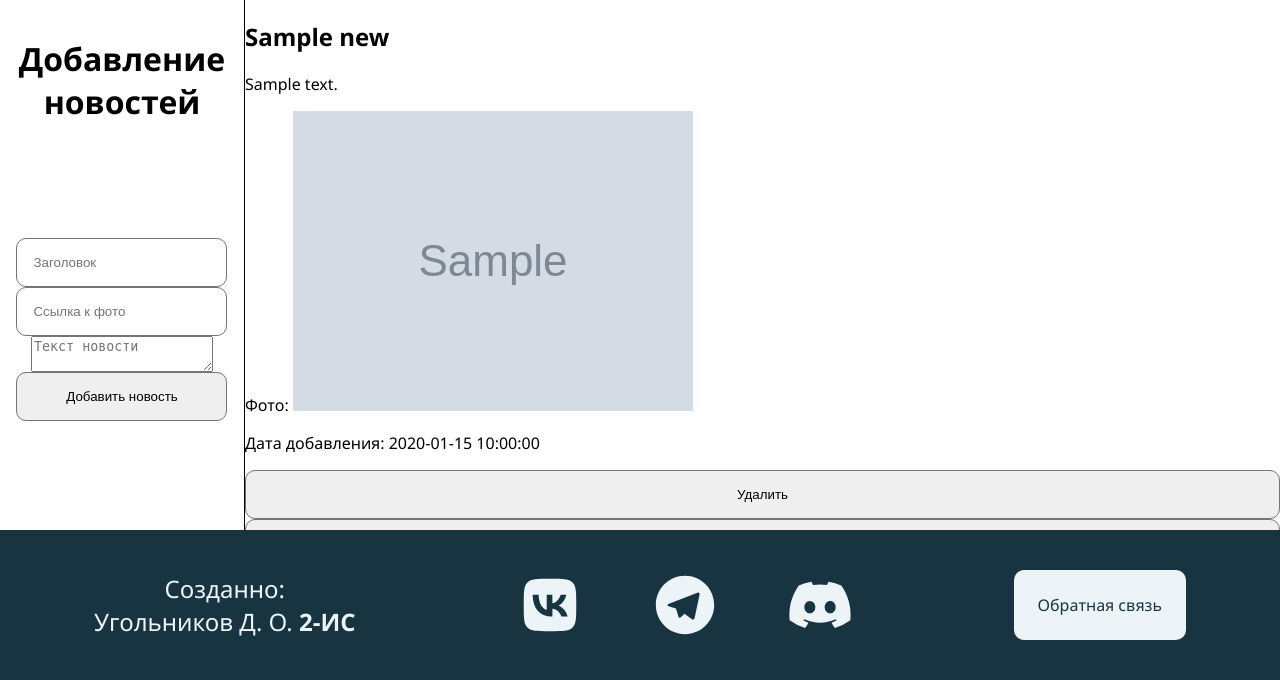
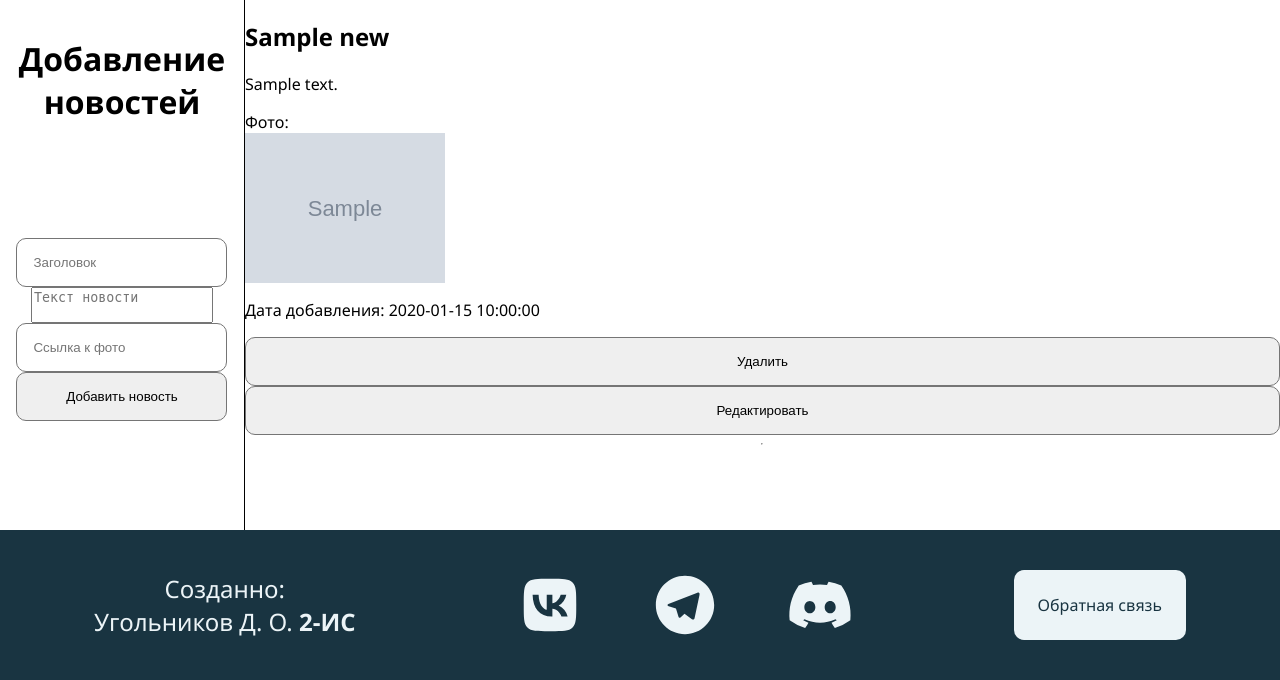
Before and after one commit to ugolnikov/2is-b10, a PHP site: page /admin_dashboard in a window 1280 px wide; the page is wider, and only the part inside the window is pictured. Shown: the part 120-800 px from the top of that part. Run offline with PHP 8.4, Linux system fonts and the light colour scheme; the visitor is signed in with stand-in values (Sample User, id 1); tables that the repository leaves empty or names only in its code hold one stand-in row (values such as "Sample post"); grey boxes marked "Sample" are stand-in pictures.

Commit message:
photo fix + class adding

```diff
--- a/admin_dashboard/edit_news.php
+++ b/admin_dashboard/edit_news.php
@@ -15,10 +15,11 @@ if ($_SERVER['REQUEST_METHOD'] == 'POST' && isset($_POST['news_id'])) {
         echo "<form action='update_news.php' method='post'>";
         echo "<input type='hidden' name='news_id' value='" . $row['id'] . "'>";
         echo "<input type='text' name='title' value='" . $row['title'] . "' placeholder='Заголовок'><br>";
+        echo "<textarea name='content' placeholder='Текст новости' style='resize: none'>" . $row['content'] . "</textarea><br>";
         echo "<input type='text' name='photo_url' value='" . $row['photo_url'] . "' placeholder='Ссылка к фото'><br>";
-        echo "<textarea name='content' placeholder='Текст новости'>" . $row['content'] . "</textarea><br>";
         echo "<input type='submit' value='Обновить новость'>";
         echo "</form>";
+        echo "<a href='../admin_dashboard'>Вернуться назад</a>";
     } else {
         echo "Новость не найдена!";
     }
--- a/admin_dashboard/index.php
+++ b/admin_dashboard/index.php
@@ -40,8 +40,8 @@
             <h1 style="text-align: center;">Добавление новостей</h1>
             <form action="" method="post">
                 <input type="text" id="title" name="title" placeholder="Заголовок"><br>
+                <textarea id="content" name="content" placeholder="Текст новости" style="resize: none"></textarea><br>
                 <input type="text" name="photo_url" id="photo_url" placeholder="Ссылка к фото"><br>
-                <textarea id="content" name="content" placeholder="Текст новости"></textarea><br>
                 <input type="submit" value="Добавить новость">
             </form>
             <h3><a href="logout.php" style="text-decoration: underline;">Выйти из аккаунта</a></h3>
@@ -83,7 +83,7 @@
                     echo "<div class='news-block'>";
                     echo "<h2>" . $row['title'] . "</h2>";
                     echo "<p>" . $row['content'] . "</p>";
-                    echo "<p>Фото: <img src=' " . $row['photo_url'] . "' alt='Photo'> </p>";
+                    echo "<p>Фото: <br><img src=' " . $row['photo_url'] . "' alt='Photo' class='news_img'> </p>";
                     echo "<p>Дата добавления: " . $row['date_added'] . "</p>";
 
                     echo "<form action='delete_news.php' method='post'>";
--- a/css/style.css
+++ b/css/style.css
@@ -521,3 +521,11 @@ body>div>div>div>p:nth-child(3)>a {
   display: flex;
   flex-direction: column;
 }
+
+
+
+
+
+.news_img {
+  height: 150px;
+}
--- a/news/index.php
+++ b/news/index.php
@@ -97,6 +97,7 @@ include("../static/config.php");
     </div>
 
     <!-- Блоки новостей -->
+    <div class="news_blocks">
         <?
         $query = "SELECT * FROM news ORDER BY date_added DESC";
 
@@ -105,7 +106,7 @@ include("../static/config.php");
             while ($row = $result->fetch_assoc()) {
                 echo "<h2>" . $row['title'] . "</h2>";
                 echo "<p>" . $row['content'] . "</p>";
-            echo "<p>Фото: <img src=' " . $row['photo_url'] . "' alt='Photo'> </p>";
+                echo "<p>Фото: <br><img src=' " . $row['photo_url'] . "' alt='Photo' class='news_img'> </p>";
                 echo "<p>Дата добавления: " . $row['date_added'] . "</p>";
                 echo "<hr>";
             }
@@ -114,7 +115,7 @@ include("../static/config.php");
         }
         $db->close();
         ?>
-
+    </div>
 
 
     <!-- Футер -->
```
Lines whose indentation alone changed are shown as unchanged.
